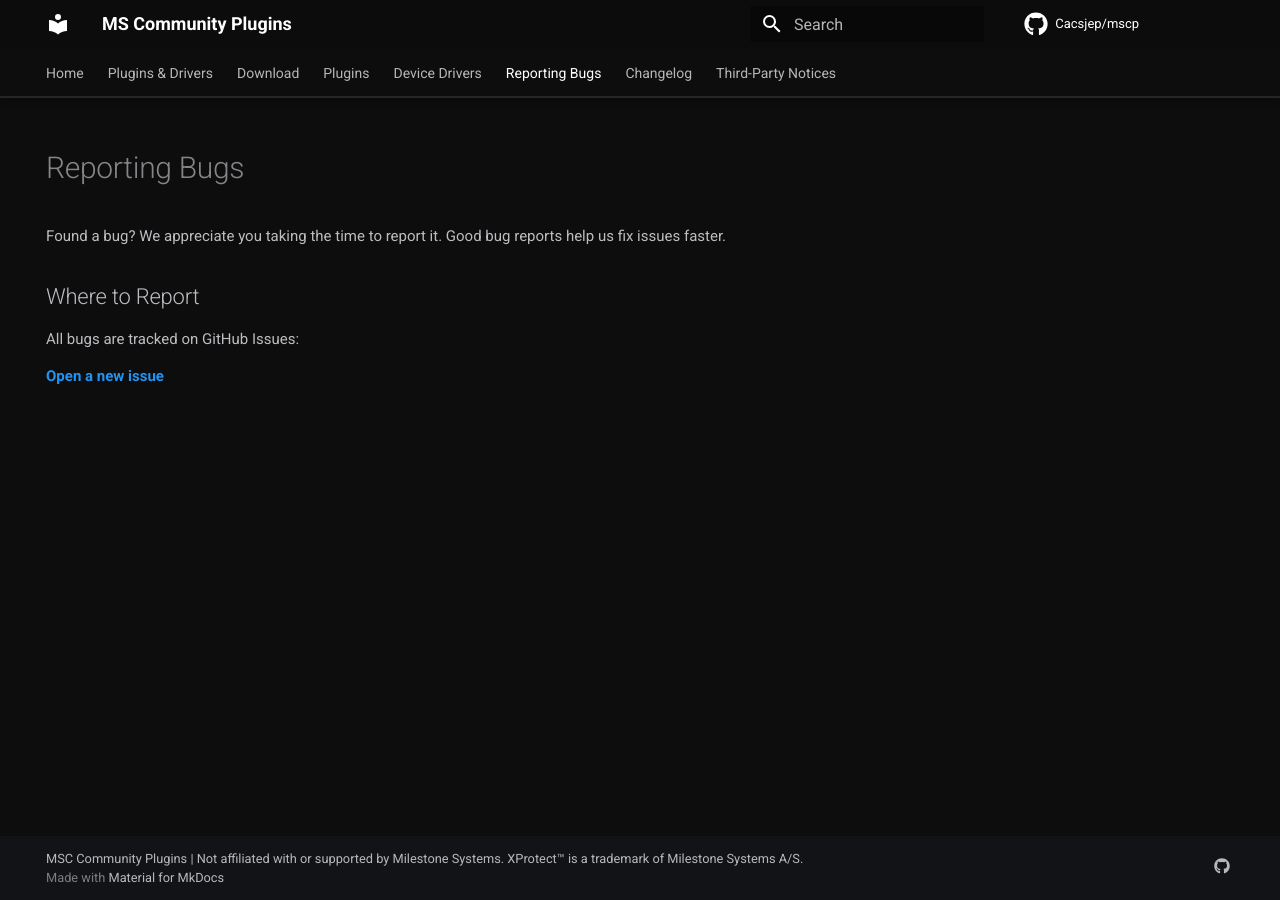
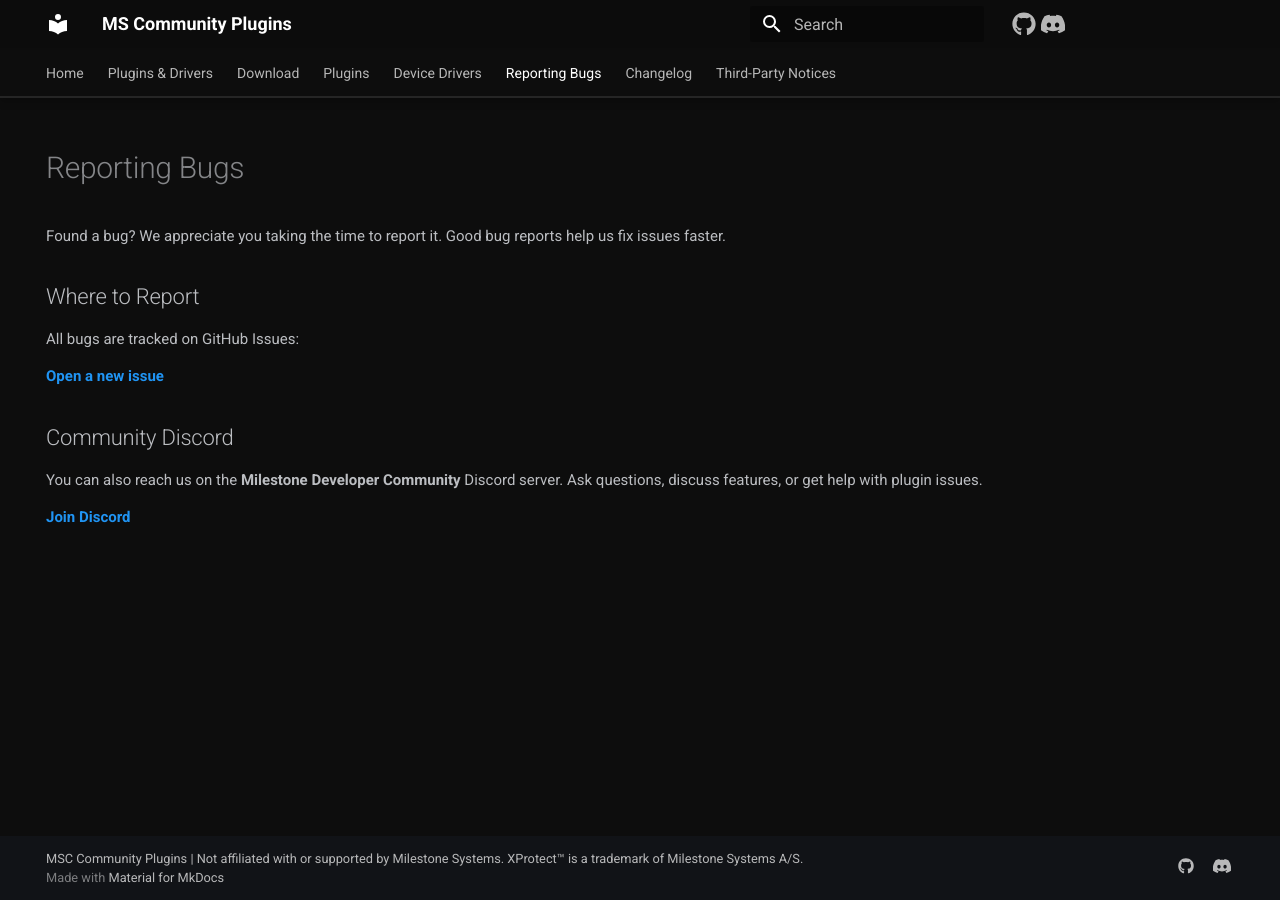
Before and after one commit to Cacsjep/mscp, an MkDocs documentation site: the page built from docs/support/reporting-bugs.md, in a window 1280 px wide. Built offline with MkDocs 1.6.1 and Material for MkDocs 9.7.7, drawn with Linux system fonts in a browser that asks for light colours; comment, search, counter and statistics services are not loaded.

Commit message:
add discord stuff

```diff
--- a/docs/assets/css/custom.css
+++ b/docs/assets/css/custom.css
@@ -36,6 +36,32 @@
   display: block !important;
 }
 
+/* ── Header: GitHub + Discord icons ── */
+.md-header__source {
+  display: flex;
+  flex-direction: row;
+  align-items: center;
+}
+
+.md-header__source .md-header-icon {
+  color: currentColor;
+  opacity: 0.7;
+  transition: opacity 0.2s;
+}
+
+.md-header__source .md-header-icon:hover {
+  opacity: 1;
+}
+
+.md-header__source .md-header-icon svg {
+  width: 1.2rem;
+  height: 1.2rem;
+}
+
+.md-header-icon--discord {
+  margin-left: 5px !important;
+}
+
 /* ── Smaller body text ── */
 .md-typeset {
   font-size: 0.75rem;
--- a/docs/support/reporting-bugs.md
+++ b/docs/support/reporting-bugs.md
@@ -15,3 +15,9 @@
 All bugs are tracked on GitHub Issues:
 
 **[Open a new issue](https://github.com/Cacsjep/mscp/issues/new)**
+
+## Community Discord
+
+You can also reach us on the **Milestone Developer Community** Discord server. Ask questions, discuss features, or get help with plugin issues.
+
+**[Join Discord](https://discord.gg/EU2HX4Qc)**
--- a/mkdocs.yml
+++ b/mkdocs.yml
@@ -6,6 +6,7 @@
 
 theme:
   name: material
+  custom_dir: overrides
   palette:
     scheme: slate
     primary: blue
@@ -73,6 +74,8 @@
   social:
     - icon: fontawesome/brands/github
       link: https://github.com/Cacsjep/mscp
+    - icon: fontawesome/brands/discord
+      link: https://discord.gg/EU2HX4Qc
 
 copyright: >
   MSC Community Plugins | Not affiliated with or supported by Milestone Systems.
--- /dev/null
+++ b/overrides/partials/source.html
@@ -0,0 +1,7 @@
+<a href="{{ config.repo_url }}" title="{{ config.repo_name }}" class="md-header-icon md-icon">
+  {% set icon = config.theme.icon.repo or "fontawesome/brands/github" %}
+  {% include ".icons/" ~ icon ~ ".svg" %}
+</a>
+<a href="https://discord.gg/EU2HX4Qc" title="Join our Discord" class="md-header-icon md-icon md-header-icon--discord">
+  {% include ".icons/fontawesome/brands/discord.svg" %}
+</a>
```
